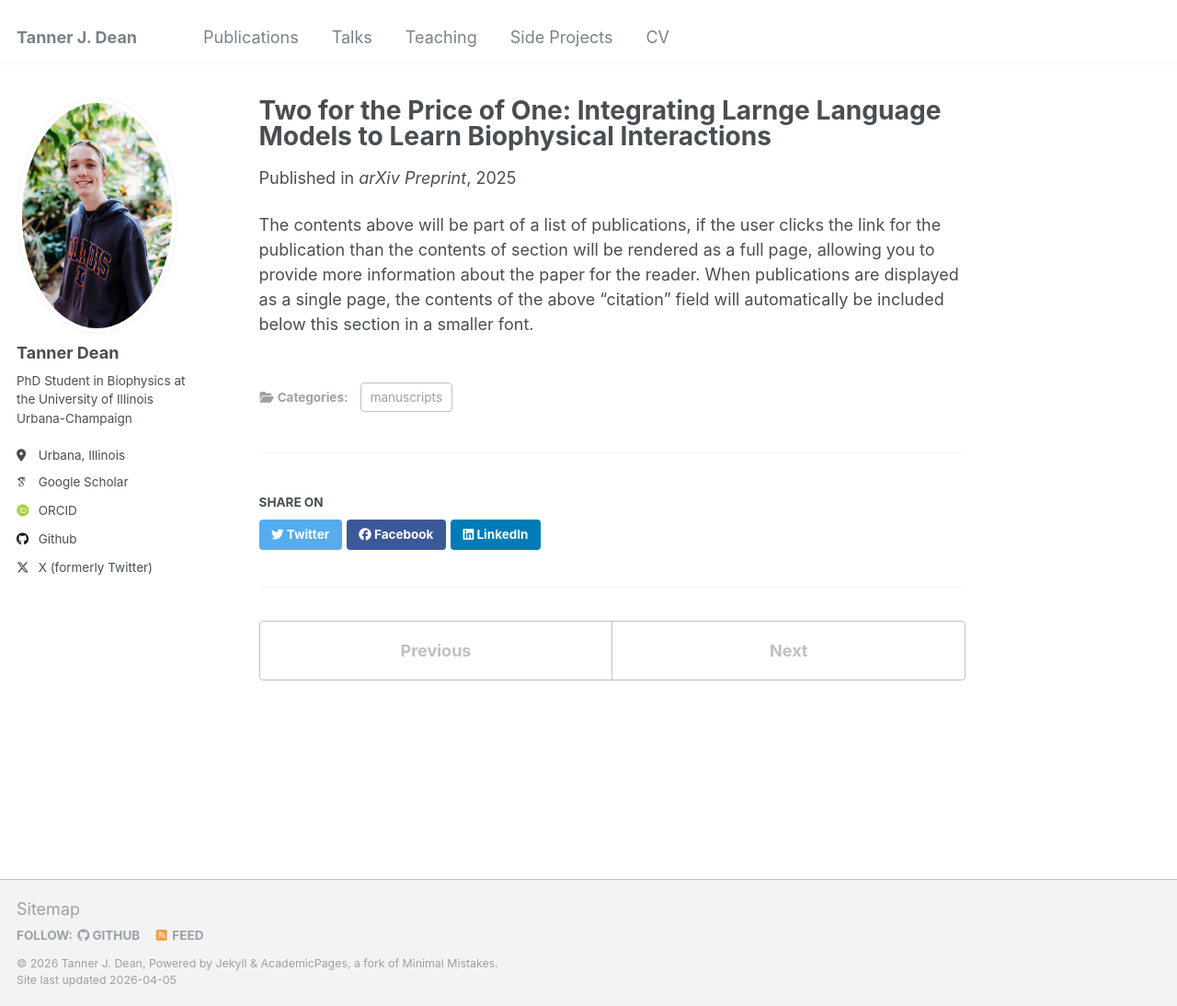
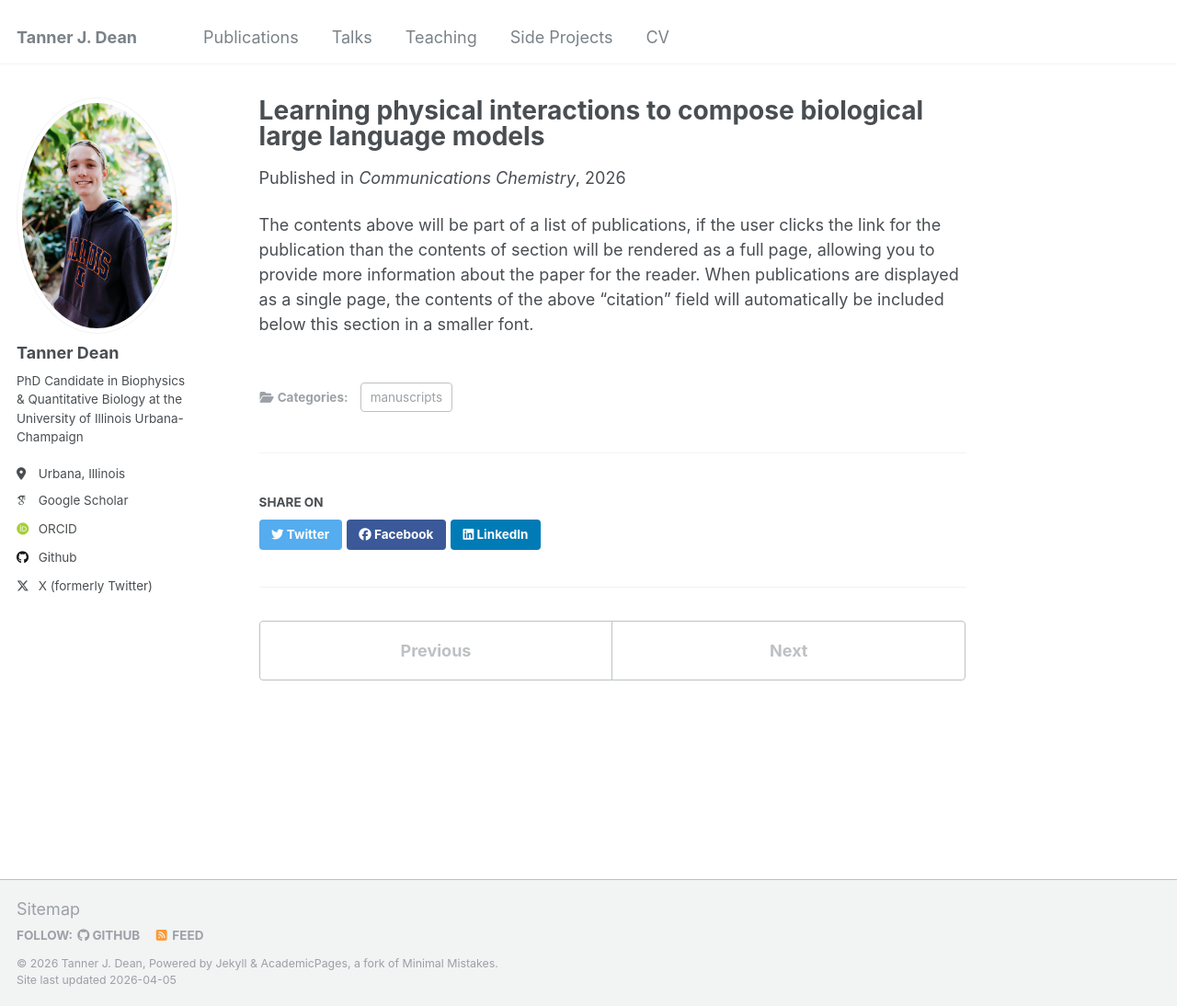
Before and after one commit to tjdean1/tjdean1.github.io, a Jekyll site: the page built from _publications/2026-01-07-paper-title-number-3.md, in a window 1280 px wide and 1094 px high. Shown: the whole window at 92% size. Built offline with Jekyll 4.4.1, drawn with Linux system fonts in a browser that asks for light colours; some web fonts are replaced.

Commit message:
Updated site with new papers and talk

```diff
--- a/_config.yml
+++ b/_config.yml
@@ -11,7 +11,7 @@ locale                   : "en-US"
 title                    : "Tanner J. Dean"
 title_separator          : "-"
 name                     : &name "Tanner J. Dean"
-description              : &description "PhD student of Biophysics at the University of Illinois Urbana-Champaign"
+description              : &description "PhD Candidate in Biophysics & Quantitative Biology at the University of Illinois Urbana-Champaign"
 url                      : https://tjdean1.github.io # the base hostname & protocol for your site e.g. "https://mmistakes.github.io"
 baseurl                  : "" # the subpath of your site, e.g. "/blog"
 repository               : "tjdean1/academicpages/academicpages.github.io"
@@ -24,7 +24,7 @@ author:
   avatar           : "profile_photo.jpg"
   name             : "Tanner Dean"
   pronouns         : # example: "she/her"
-  bio              : "PhD Student in Biophysics at the University of Illinois Urbana-Champaign"
+  bio              : "PhD Candidate in Biophysics & Quantitative Biology at the University of Illinois Urbana-Champaign"
   location         : "Urbana, Illinois"
   employer         : #"Red Brick University"
   uri              : # URL
--- a/_publications/2025-03-26-paper-title-number-3.md
+++ b/_publications/2026-01-07-paper-title-number-3.md
@@ -1,12 +1,12 @@
 ---
-title: "Two for the Price of One: Integrating Larnge Language Models to Learn Biophysical Interactions"
+title: "Learning physical interactions to compose biological large language models"
 collection: publications
 category: manuscripts
-permalink: /publication/2024-01-09-paper-title-number-3
+permalink: /publication/2026-01-07-paper-title-number-3
 excerpt: 'In this paper, we review methods for combining molecular representations in drug design and proposes that merging internal layers of domain-specific biological language models can improve both efficiency and accuracy in modeling molecular interactions, offering a compact yet effective alternative to standard approaches.'
-date: 2025-04-22
-venue: 'arXiv Preprint'
-paperurl: 'https://arxiv.org/abs/2503.21017'
+date: 2026-01-07
+venue: 'Communications Chemistry'
+paperurl: 'https://www.nature.com/articles/s42004-025-01883-7'
 ---
 
 The contents above will be part of a list of publications, if the user clicks the link for the publication than the contents of section will be rendered as a full page, allowing you to provide more information about the paper for the reader. When publications are displayed as a single page, the contents of the above "citation" field will automatically be included below this section in a smaller font.
```
Also changed, not shown: _pages/about.md (+1 -1 lines), _portfolio/portfolio-1.md (+3 -3 lines), _publications/2020-04-18-paper-title-number-1 copy.md (deleted, +0 -12 lines), _publications/2025-04-22-paper-title-number-4.md (renamed from _publications/2025-04-22-paper-title-number-4 copy.md, +1 -1 lines), _publications/2025-10-08-paper-title-number-5.md (added, +12 -0 lines), _publications/2026-02-06-paper-title-number-6.md (added, +12 -0 lines), _talks/2023-11-09-poster-2.md (+1 -1 lines), _talks/2026-03-23-talk-3.md (added, +9 -0 lines), 1 other file.
